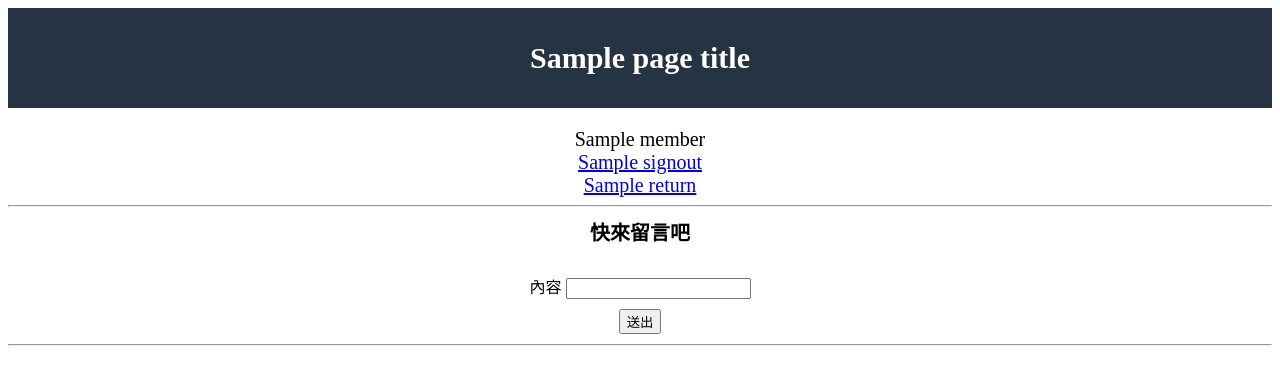
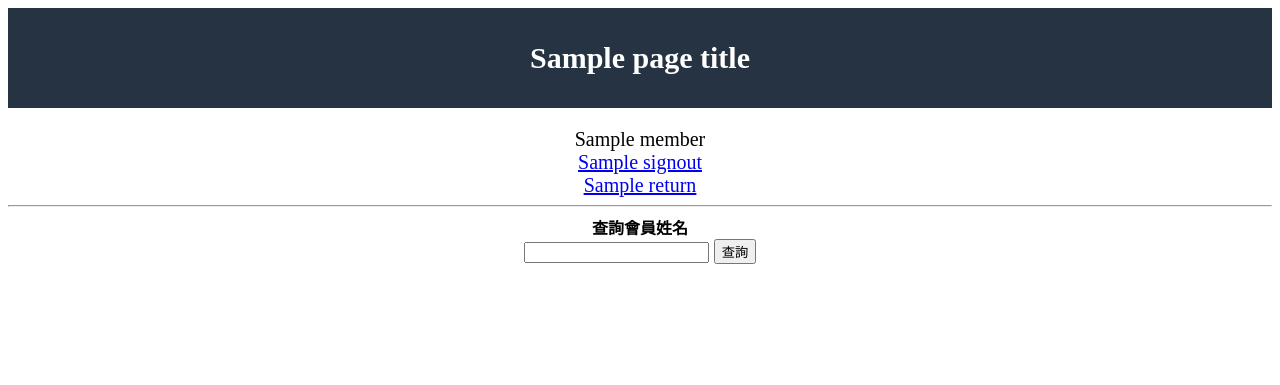
Before and after one commit to Austin-Almighty/WeHelp-Assignments, a FastAPI app: template week7/templates/member.html in a window 1280 px wide. Shown: the top 385 px of the page. Run offline with FastAPI, Linux system fonts and the light colour scheme; the template is opened without the code that fills it: most values are stand-ins (such as "Sample title", 1, 10 or a date in 2020).

Commit message:
Task 2 Completion

```diff
--- a/week7/main.py
+++ b/week7/main.py
@@ -8,7 +8,7 @@ from config import config
 import mysql.connector
 
 app = FastAPI()
-app.add_middleware(SessionMiddleware, secret_key='WeHelp')
+app.add_middleware(SessionMiddleware, secret_key='WOIJFOINOJNFOIJA')
 
 app.mount("/static", StaticFiles(directory="static"), name="static")
 templates = Jinja2Templates(directory="templates")
@@ -113,8 +113,8 @@ def delete(request: Request, message_id:Annotated[int, Form()]):
     return RedirectResponse("/member", status_code=303)
 
 @app.get('/api/member')
-def api(request: Request, username:str = Query(None)):
-    if not request.session.get("SIGNED-IN"):
+def api(request: Request, username:Annotated[str, Query()]):
+    if not request.session.get("SIGNED-IN", False):
         return JSONResponse({'data':None})
     cursor = connection.cursor()
     cursor.execute('select id, name, username from member where username = %s;', (username,))
--- a/week7/static/member.js
+++ b/week7/static/member.js
@@ -1,24 +1,28 @@
-const comment_form = document.getElementById("comment_form");
-const comment_box = document.getElementById("comment_box");
-const comment_button = document.getElementById("comment_button");
-const comment = document.getElementById("comment");
+const searchForm = document.getElementById("searchForm");
+const searchBox = document.getElementById("searchBox");
+const searchButton = document.getElementById("searchButton");
+const memberName = document.getElementById("memberName");
 
-comment_button.addEventListener("click", () => {
-    if (comment_box.value.trim().length === 0) {
-        alert("請先輸入留言")
+async function searchMember() {
+    let username = searchBox.value.trim();
+    let response = await fetch(`/api/member?username=${username}`, {
+        method: 'GET',
+        headers: {
+            "Content-Type": "application/json"
+        }
+    });
+    let data = await response.json();
+    if (data.data===null) {
+        memberName.textContent = "No Data";
     } else {
-        comment_form.submit();
+        memberName.textContent = `${data.data.name} (${data.data.username})`;
+    }
+}
+
+searchButton.addEventListener("click", () => {
+    if (!searchBox.value.trim()) {
+        alert("請輸入會員帳號")
+    } else {
+        searchMember();
     }
 })
-
-const deleteButtons = document.querySelectorAll(".delete_button");
-
-deleteButtons.forEach((button) => {
-    button.addEventListener("click", (event) => {
-      const userConfirmed = confirm("確定要刪除訊息嗎？");
-
-      if (!userConfirmed) {
-        event.preventDefault();
-      }
-    });
-  });
--- a/week7/static/styles.css
+++ b/week7/static/styles.css
@@ -62,3 +62,15 @@
     font-size: 10px;
     margin-left: 5px;
 }
+
+.search {
+    text-align: center;
+}
+
+#searchName {
+    font-weight: 900;
+}
+
+#searchButton {
+    margin-left:5px;
+}
--- a/week7/templates/base.html
+++ b/week7/templates/base.html
@@ -3,7 +3,7 @@
 <head>
     <meta charset="UTF-8">
     <meta name="viewport" content="width=device-width, initial-scale=1.0">
-    <title>WeHelp Week6</title>
+    <title>WeHelp Week7</title>
     <!-- <link href="../static/styles.css" rel="stylesheet"> -->
     <link href="{{url_for('static', path='styles.css')}}" rel="stylesheet">
 </head>
--- a/week7/templates/index.html
+++ b/week7/templates/index.html
@@ -3,7 +3,7 @@
 <head>
     <meta charset="UTF-8">
     <meta name="viewport" content="width=device-width, initial-scale=1.0">
-    <title>WeHelp Week 6</title>
+    <title>WeHelp Week 7</title>
     <!-- <link href="../static/styles.css" rel="stylesheet"> -->
     <link href="{{url_for('static', path='styles.css')}}" rel="stylesheet">
 </head>
--- a/week7/templates/member.html
+++ b/week7/templates/member.html
@@ -3,8 +3,9 @@
 <head>
     <meta charset="UTF-8">
     <meta name="viewport" content="width=device-width, initial-scale=1.0">
-    <title>WeHelp Week6</title>
-    <link href="{{url_for('static', path='styles.css')}}" rel="stylesheet">
+    <title>WeHelp Week7</title>
+    <link href="{{ url_for('static', path='styles.css') }}" rel="stylesheet">
+     <!-- <link href="../static/styles.css" rel="stylesheet"> -->
 </head>
 <body>
     <div class="banner">
@@ -22,33 +23,19 @@
 
     <hr>
 
-    <div class="comment">
-        <div id="comment_text"><strong>快來留言吧</strong></div><br>
-        <form action="/createMessage" id="comment_form" method="post">
-            內容 <input type="text" id="comment_box" name="comment_box"><br>
-            <button type="button" id="comment_button">送出</button>
+    <div class="search">
+        <div id="searchName"><strong>查詢會員姓名</strong></div>
+        <form action="/api/member" method="get" id="searchForm">
+            <input type="text" name="searchBox" id="searchBox"><button type="button" id="searchButton">查詢</button>
         </form>
+        <div id="memberName"></div>
     </div>
 
-    <hr>
 
-    <div class="comment_board">
-        {% for name, content, member_id, message_id in messages %}
-        <div class="comment_items">
-            <div id="comments_text"><strong>{{ name }}：</strong>{{ content }}</div>
-                {% if member_id == request.session.member_id %}
-            <span>
-                <form action="/deleteMessage" method="post" id="deleteMessage">
-                    <input type="hidden" name="message_id" value="{{ message_id }}">
-                    <button tpye="submit" class="delete_button">X</button>
-                </form>
-            </span>
-                {% endif %}
-        </div>
-        {% endfor %}
-    </div>
 
-    <script src="{{url_for('static', path='member.js')}}"></script>
+    <script src="{{ url_for('static', path='member.js') }}"></script>
+     <!-- <script src="../static/member.js"></script> -->
+
 
 
 
```
Also changed, not shown: week7/static/scripts.js (line endings or trailing spaces).
